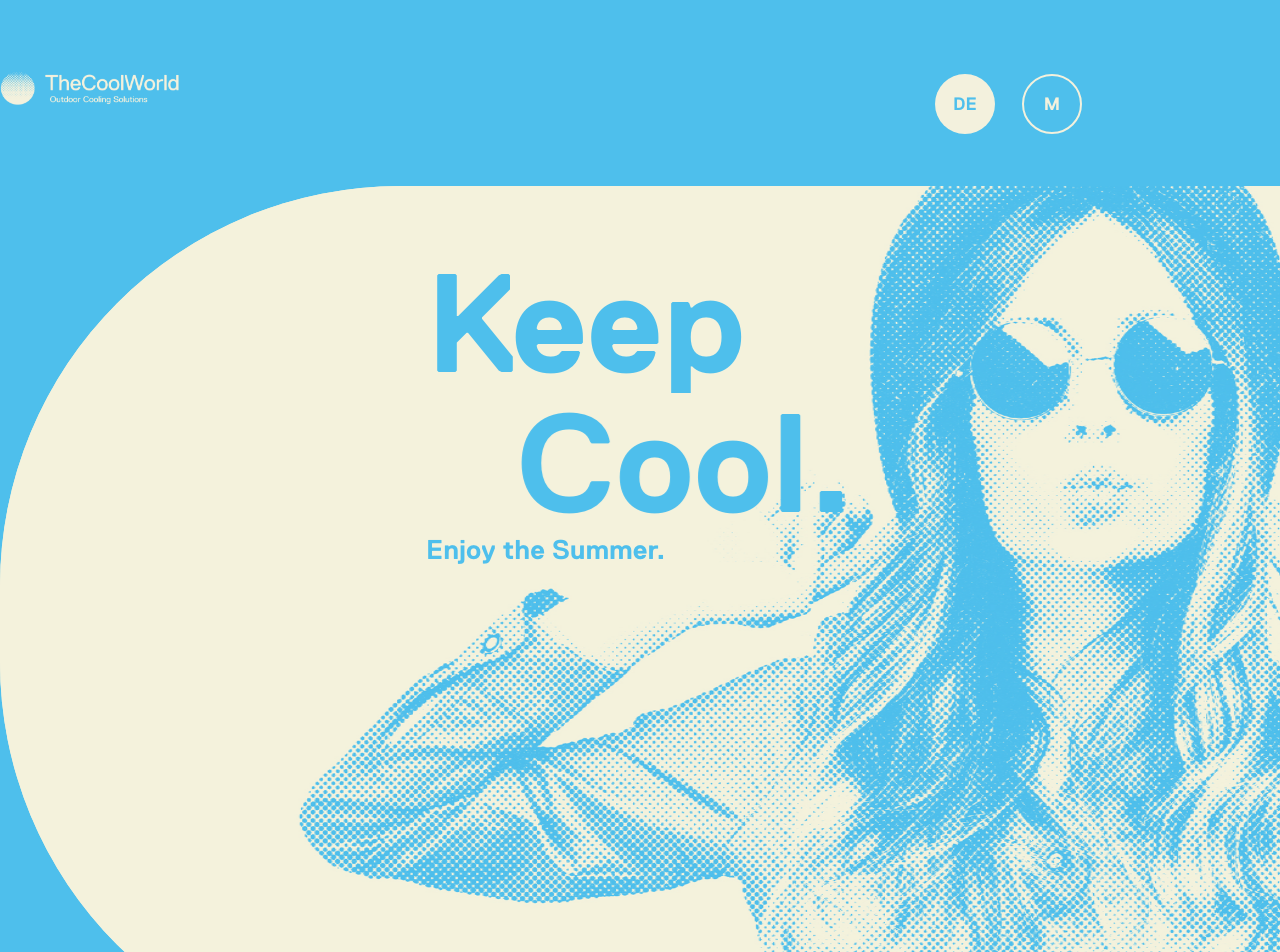
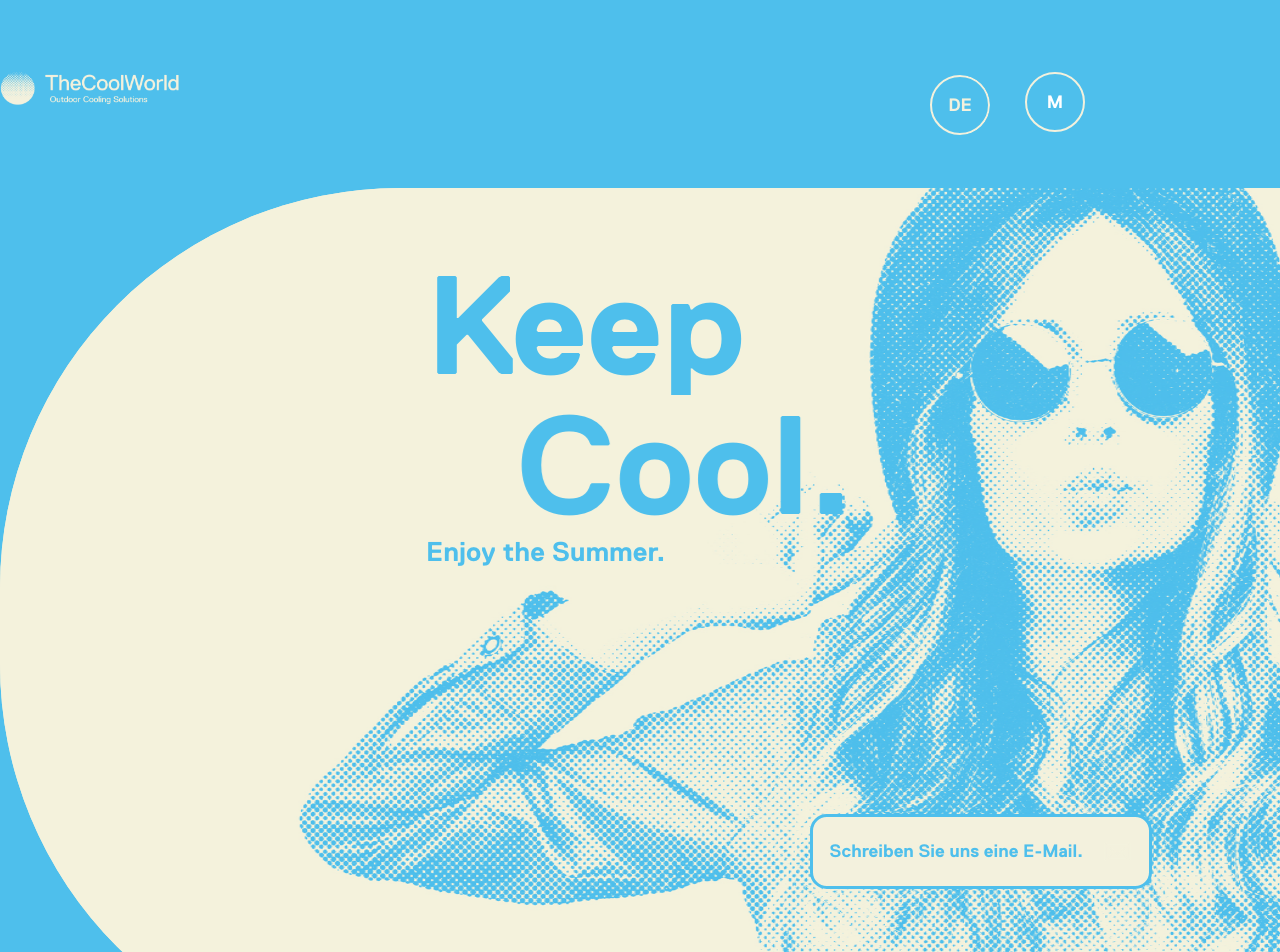
Before and after one commit to imperatorm/CoolWorld_Labstudio, a Next.js app: page / in a window 1280 px wide. Shown: the top 952 px of the page. Built offline with nearby package versions, Linux system fonts and the light colour scheme.

Commit message:
change anim and add sunbs

```diff
--- a/public/js/content.js
+++ b/public/js/content.js
@@ -22,7 +22,7 @@ export class Content {
 	// visible for a longer time.
 	// Towards the end we don't add many values as
 	// we want the sharpening up to happen quickly here.
-	pxFactorValues = [1, 2, 4, 9, 100];
+	pxFactorValues = [1, 2, 4, 9, 100,];
 	pxIndex = 0;
 
 	/**
@@ -193,7 +193,7 @@ export class Content {
 				this.render();
 				this.pxIndex++;
 				this.animatePixels();
-			}, this.pxIndex === 0 ? 300 : 80); // The first time should be the longest.
+			}, this.pxIndex === 0 ? 800 : 300); // The first time should be the longest.
 		}
 		else {
 			this.pxIndex = this.pxFactorValues.length - 1;
--- a/src/app/globals.css
+++ b/src/app/globals.css
@@ -6,8 +6,7 @@
   --color-gray: #D8D8D8;
   --color-black: #050000;
   --color-white: #fff;
-  --transition:all 0.3s linear
-
+  --transition: all 0.3s linear
 }
 
 
@@ -66,12 +65,12 @@ button::-moz-focus-inner {
 }
 
 a,
-a:visited {
+/* a:visited {
   display: inline-block;
   all: unset;
   text-decoration: none;
   cursor: pointer;
-}
+} */
 
 a:hover {
 
@@ -235,7 +234,7 @@ body #cdawrap {
 
 
 .content {
-  height:876px;
+  height: 876px;
   padding: 0 var(--padding-page);
   position: relative;
   margin-top: 50px;
@@ -256,10 +255,12 @@ body #cdawrap {
   margin-right: auto;
   border-radius: 400px 0 0 400px;
 }
-.content canvas{
-    border-radius: 400px 0 0 400px;
+
+.content canvas {
+  border-radius: 400px 0 0 400px;
 
 }
+
 .no-js .canvas-wrap {
   opacity: 1;
 }
@@ -289,5 +290,55 @@ html.lenis {
 }
 
 .lenis.lenis-scrolling iframe {
-   pointer-events: none;
+  pointer-events: none;
 }
+
+.hbtn {
+  position: relative;
+  overflow: hidden;
+  padding: 8px 20px;
+  margin: 0px 3px 6px;
+  text-align: center;
+  text-decoration: none;
+  color: rgb(255, 255, 255);
+  white-space: nowrap;
+  z-index: 0;
+  border: 2px solid var(--color-milk);
+  display: flex;
+  align-items: center;
+  justify-content: center;
+  width: 60px;
+  height: 60px;
+  border-radius: 50%;
+  font-size: 18px;
+  font-weight: bold;
+  letter-spacing: 0;
+  line-height: 22px;
+  cursor: pointer;
+}
+
+.hb-fill-left::before {
+  position: absolute;
+  content: "";
+  background: var(--color-milk);
+  transition-duration: 0.3s;
+  z-index: -1;
+  inset: 0px 0px auto auto;
+  width: 0px;
+  height: 100%;
+  opacity: 1;
+}
+
+
+.hb-fill-left:hover::before {
+  width: 100%;
+  height: 100%;
+  opacity: 1;
+}
+
+
+.hb-fill-left:hover {
+  color: var(--color-blue);
+  z-index: 2;
+  transition: color 0.3s ease 0s, background 0s ease 0.3s;
+}
--- a/src/app/page.js
+++ b/src/app/page.js
@@ -1,4 +1,5 @@
-import TitleAnimation from '@/components/TitleAnimation/TitleAnimation';
+import SubscribeBtn from '@/components/SubscribeBtn/SubscribeBtn';
+import {TitleAnimation} from '@/components/TitleAnimation/TitleAnimation';
 import Image from 'next/image'
 
 
@@ -9,7 +10,10 @@ export default function Home() {
         <div
           className="canvas-wrap"
           style={{ backgroundImage: "url(Images/Home01-min.png)" }}
-        />
+        >
+
+      <SubscribeBtn />
+        </div>
       <TitleAnimation />
       </section>
     </div>
--- a/src/components/InfiniteNav/InfiniteNav.jsx
+++ b/src/components/InfiniteNav/InfiniteNav.jsx
@@ -4,6 +4,8 @@ import { usePathname } from "next/navigation";
 import styles from "./InfiniteNav.module.scss";
 import Link from "next/link";
 import { GrClose } from "react-icons/gr";
+import { TitleAnimationItem } from "../TitleAnimation/TitleAnimation";
+import useHover from "@/hooks/useHover";
 const InfiniteLoop = ({ text }) => (
   <span className={styles.menuItemAnim}>
     <span className={styles.menuItemAnimRail}>
@@ -23,17 +25,19 @@ const InfiniteLoop = ({ text }) => (
 
 const InfiniteNav = ({ links, handleActive }) => {
   const pathname = usePathname();
+  const [isHovered, handleMouseEnter, handleMouseLeave] = useHover();
   return (
     <>
       <div className={styles.menuToggleWrap}>
         <div className={styles.menuToggle} onClick={handleActive}>
           <span>MENU</span>
-          <span onClick={handleActive}>
+          <span onClick={handleActive} onMouseEnter={handleMouseEnter}>
             <GrClose onClick={handleActive} />
           </span>
         </div>
       </div>
       <ul className={styles.menuItems}>
+        <TitleAnimationItem>
           {links.map((link) => {
             const isActive = pathname === link.href;
             return (
@@ -49,6 +53,7 @@ const InfiniteNav = ({ links, handleActive }) => {
               </li>
             );
           })}
+        </TitleAnimationItem>
       </ul>
       <ul className={styles.menuSocial}>
         <li>
--- a/src/components/LanguageChoose/LanguageChoose.jsx
+++ b/src/components/LanguageChoose/LanguageChoose.jsx
@@ -1,4 +1,4 @@
-"use client"
+"use client";
 import { useCallback, useState } from "react";
 import styles from "./LanguageChoose.module.scss";
 import useHover from "@/hooks/useHover";
@@ -24,18 +24,16 @@ const langData = [
 const LanguageChoose = () => {
   const [langChoose, setLangChoose] = useState(langData);
   const [isHovered, handleMouseEnter, handleMouseLeave] = useHover();
-;
-
   const handleClick = useCallback((id) => {
-    const newLang = langChoose.map(item => {
-      if(item.id === id) {
-        return {...item, isActive:true}
+    const newLang = langChoose.map((item) => {
+      if (item.id === id) {
+        return { ...item, isActive: true };
       } else {
         return { ...item, isActive: false };
       }
-    })
+    });
     setLangChoose(newLang);
-    handleMouseLeave()
+    handleMouseLeave();
   }, []);
   return (
     <div
@@ -47,7 +45,7 @@ const LanguageChoose = () => {
           if (!lang.isActive) {
             return (
               <p
-                className={styles.langItem}
+                className={styles.langItemOther}
                 onClick={() => handleClick(lang.id)}
                 key={lang.id}
               >
@@ -61,7 +59,7 @@ const LanguageChoose = () => {
         if (lang.isActive) {
           return (
             <p
-              className={`${styles.langItem} ${styles.langActive}`}
+              className={`${styles.langItem} `}
               onMouseEnter={handleMouseEnter}
               onClick={() => handleClick(lang.id)}
               key={lang.id}
--- a/src/components/LanguageChoose/LanguageChoose.module.scss
+++ b/src/components/LanguageChoose/LanguageChoose.module.scss
@@ -1,24 +1,34 @@
 .langWrap {
   border: 2px solid var(--color-milk);
-  border-radius: 30px;
+  border-radius: 40px;
   color: var(--color-milk);
   max-width: 184px;
   width: 100%;
   display: flex;
   align-items: center;
+  overflow: hidden;
 
 }
+
 .langWrapNoActive {
   color: var(--color-milk);
   max-width: 184px;
+  border-radius: 40px;
   width: 100%;
   display: flex;
   align-items: center;
   transition: var(--transition);
   border: 2px solid transparent;
+  overflow: hidden;
 
 }
-.langItem {
+.langItemOther {
+  position: relative;
+    overflow: hidden;
+    padding: 8px 20px;
+    text-align: center;
+    text-decoration: none;
+    white-space: nowrap;
     display: flex;
     align-items: center;
     justify-content: center;
@@ -30,24 +40,102 @@
     letter-spacing: 0;
     line-height: 22px;
     cursor: pointer;
-    transition: var(--transition);
 
-    &:hover {
-      background-color: var(--color-milk);
-      color: var(--color-blue);
-      transition: var(--transition);
-    }
+    &::before {
+        position: absolute;
+        content: "";
+        background: var(--color-milk);
+        transition-duration: 0.3s;
+        z-index: -1;
+        inset: 0px 0px auto auto;
+        width: 0px;
+        height: 100%;
+        opacity: 1;
+      }
+
+
+      &:hover::before {
+        width: 100%;
+        height: 100%;
+        opacity: 1;
+      }
+
+
+      &:hover {
+        color: var(--color-blue);
+        background: var(--color-milk);
+        transition: color 0.3s ease 0s, background 0s ease 0.3s;
+      }
+}
+.langItem {
+  position: relative;
+  overflow: hidden;
+  padding: 8px 20px;
+  text-align: center;
+  text-decoration: none;
+  white-space: nowrap;
+  display: flex;
+  align-items: center;
+  justify-content: center;
+  width: 60px;
+  height: 60px;
+  border-radius: 50%;
+  font-size: 18px;
+  font-weight: bold;
+  letter-spacing: 0;
+  line-height: 22px;
+  cursor: pointer;
+  z-index: 11;
+  background-color: var(--color-blue);
+  border:2px solid var(--color-milk);
+
+  &::before {
+    position: absolute;
+    content: "";
+    background: var(--color-milk);
+    transition-duration: 0.3s;
+    z-index: -1;
+    inset: 0px 0px auto auto;
+    width: 0px;
+    height: 100%;
+    opacity: 1;
   }
+
+
+  &:hover::before {
+    width: 100%;
+    height: 100%;
+    opacity: 1;
+  }
+
+
+  &:hover {
+    color: var(--color-blue);
+    background: var(--color-milk);
+    transition: color 0.3s ease 0s, background 0s ease 0.3s;
+  }
+}
+
 .langActive {
   background-color: var(--color-milk);
   color: var(--color-blue);
   transform: translate(5px, 0px);
 }
+
 .langOther {
   display: flex;
   visibility: visible;
+  transform: translate(0, 0);
+  transition: all 1s ease-in-out;
+  & > p {
+    border: none;
+  }
 }
+
 .langOtherNoActive {
   visibility: hidden;
   display: flex;
+  transform: translate(100%, 0);
+  transition: all 1s ease-in-out;
+
 }
--- a/src/components/Navigation/Navigation.jsx
+++ b/src/components/Navigation/Navigation.jsx
@@ -12,9 +12,18 @@ const Navigation = () => {
 
   return (
     <div className={styles.navWrap}>
-      <div className={!menuActive ? `${styles.navUse} ${styles.navUseActive}` : styles.navUse}>
+      <div
+        className={
+          !menuActive
+            ? `${styles.navUse} ${styles.navUseActive}`
+            : styles.navUse
+        }
+      >
         <LanguageChoose />
-        <p className={styles.menuM} onClick={() => setActive((prev) => !prev)}>
+        <p
+          className={"hbtn hb-fill-left"}
+          onClick={() => setActive((prev) => !prev)}
+        >
           M
         </p>
       </div>
--- a/src/components/Navigation/Navigation.module.scss
+++ b/src/components/Navigation/Navigation.module.scss
@@ -23,14 +23,52 @@
     letter-spacing: 0;
     line-height: 22px;
     cursor: pointer;
-    transition: var(--transition);
+    // transition: var(--transition);
 
-    &:hover {
-      background-color: var(--color-milk);
-      color: var(--color-blue);
-      transition: var(--transition);
-      border: 2px solid transparent;
-    }
+
+      // &::after,
+      // &::before {
+      //   content: " ";
+      //   display: block;
+      //   position: absolute;
+      //   width: 100%;
+      //   top: 0;
+      //   bottom: 0;
+      //   right: 0;
+      //   background: red;
+      //   z-index: -1;
+      // }
+
+      //    &::before {
+      //   /*   background: blue; */
+      //   transform: translateX(-100%);
+      //   z-index: 1;
+      // }
+
+      //       &:hover:before {
+      //   transform: translateX(0);
+      //   transition: transform 350ms ease;
+      // }
+
+      //       &::after {
+      //   z-index: 0;
+      //   transform: translateX(100%);
+      //   transition: none;
+      //   transition: transform 350ms ease;
+      // }
+
+      //    &:hover:after {
+      //   opacity: 1;
+      //   transform: translateX(0);
+      //   transition: transform 350ms 360ms ease;
+      // }
+
+    // &:hover {
+    //   background-color: var(--color-milk);
+    //   color: var(--color-blue);
+    //   transition: var(--transition);
+    //   border: 2px solid transparent;
+    // }
   }
   & > .navUse {
     display: flex;
@@ -65,3 +103,48 @@
     /* End position */
   }
 }
+
+.hbtn {
+  position: relative;
+  box-sizing: border-box;
+  display: inline-block;
+  overflow: hidden;
+  padding: 8px 20px;
+  margin: 0px 3px 6px;
+  text-align: center;
+  border: 2px solid rgb(255, 255, 255);
+  text-decoration: none;
+  color: rgb(255, 255, 255);
+  white-space: nowrap;
+  z-index: 0;
+
+}
+
+
+
+
+.hbFillLeft::before {
+  position: absolute;
+  content: "";
+  background: rgb(255, 255, 255);
+  transition-duration: 0.3s;
+  z-index: -1;
+  inset: 0px 0px auto auto;
+  width: 0px;
+  height: 100%;
+  opacity: 1;
+}
+
+
+.hbFillLeft:hover::before {
+  width: 100%;
+  height: 100%;
+  opacity: 1;
+}
+
+
+.hbFillLeft:hover {
+  color: rgb(0, 0, 0);
+  background: rgb(255, 255, 255);
+  transition: color 0.3s ease 0s, background 0s ease 0.3s;
+}
--- /dev/null
+++ b/src/components/SubscribeBtn/SubscribeBtn.jsx
@@ -0,0 +1,16 @@
+import React from 'react'
+import {GoMail} from "react-icons/go"
+import styles from "./SubscribeBtn.module.scss";
+import Link from 'next/link';
+const SubscribeBtn = () => {
+  return (
+    <div className={styles.linkWrap}>
+      <Link href={""} className={styles.linkSubs}>
+        <span>Schreiben Sie uns eine E-Mail.</span>
+        <GoMail />
+      </Link>
+    </div>
+  );
+}
+
+export default SubscribeBtn
--- /dev/null
+++ b/src/components/SubscribeBtn/SubscribeBtn.module.scss
@@ -0,0 +1,71 @@
+.linkWrap {
+  position: absolute;
+    bottom: 20%;
+    right: 10%;
+}
+.linkSubs {
+  display: flex;
+  align-items: center;
+  border: 3px solid #4EBFEC;
+  border-radius: 16.8px;
+  background-color: #F3F1DD;
+  max-width: 307px;
+  width: 100%;
+  padding: 20px 17px;
+  justify-content: center;
+  gap: 20px;
+  position: relative;
+  overflow: hidden;
+  z-index: 0;
+  max-width: 375px;
+
+  & span {
+    color: #4EBFEC;
+    font-size: 18px;
+    font-weight: bold;
+    letter-spacing: 0;
+    line-height: 25.92px;
+  }
+
+  & svg {
+    fill: var(--color-milk);
+    font-size: 29px;
+  }
+
+  &::before {
+    position: absolute;
+    content: "";
+    background: var(--color-blue);
+    transition-duration: 0.3s;
+    z-index: -1;
+    inset: 0px 0px auto auto;
+    width: 0px;
+    height: 100%;
+    opacity: 1;
+  }
+
+
+  &:hover::before {
+    width: 100%;
+    height: 100%;
+    opacity: 1;
+  }
+
+
+  // &:hover span{
+  //   color: var(--color-milk);
+  //   z-index: 2;
+  //   transition: color 0.3s ease 0s, background 0s ease 0.3s;
+  // }
+  &:hover span {
+    color: var(--color-milk);
+    z-index: 2;
+    transition: color 0.3s ease 0s, background 0s ease 0.3s;
+  }
+
+  &:hover svg {
+    fill: var(--color-milk);
+    font-size: 29px;
+  }
+
+}
```
Also changed, not shown: src/components/InfiniteNav/InfiniteNav.module.scss (+60 -3 lines), src/components/TitleAnimation/TitleAnimation.jsx (+15 -4 lines). Lines whose indentation alone changed are shown as unchanged.
